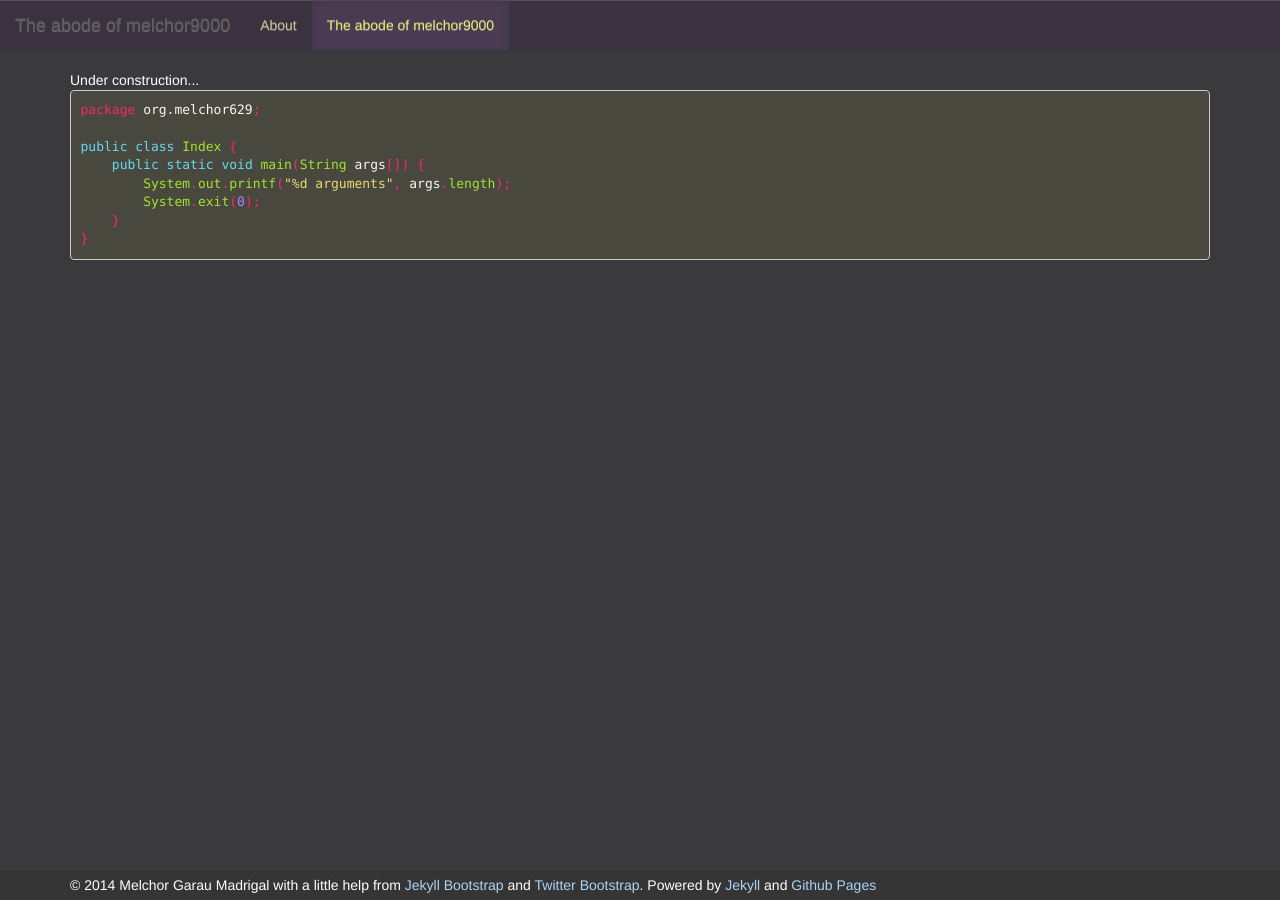
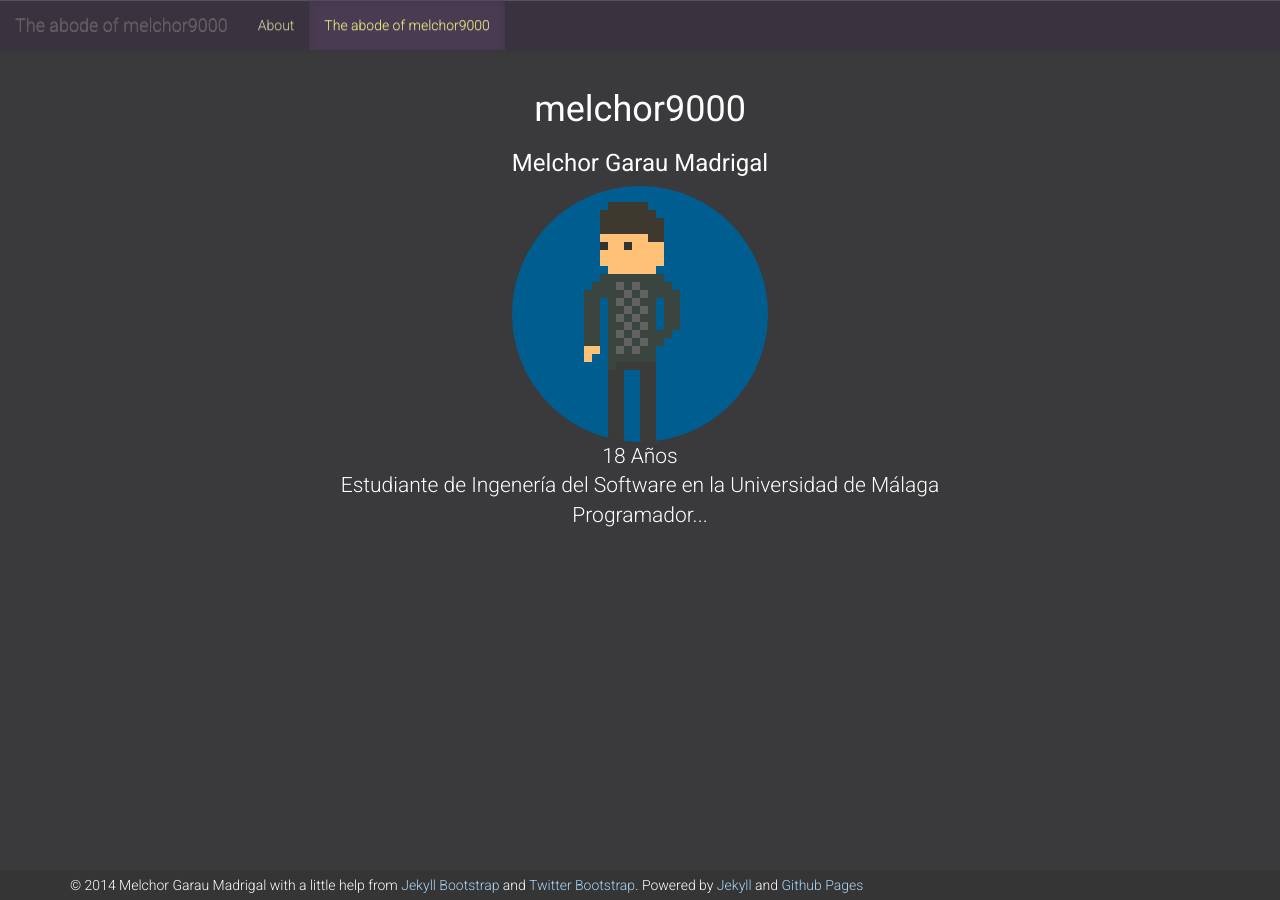
Before and after one commit to melchor629/melchor629.github.com, a Jekyll site: the page built from index.html, in a window 1280 px wide. Built offline with Jekyll 4.4.1, drawn with Linux system fonts in a browser that asks for light colours; nearby versions of some CDN libraries.

Commit message:
Creando la página principal

```diff
--- a/_includes/default.html
+++ b/_includes/default.html
@@ -15,12 +15,15 @@
     <link rel="stylesheet" href="https://maxcdn.bootstrapcdn.com/bootstrap/3.2.0/css/bootstrap.min.css">
     <!-- Optional theme -->
     <link rel="stylesheet" href="https://maxcdn.bootstrapcdn.com/bootstrap/3.2.0/css/bootstrap-theme.min.css">
+    <link href='http://fonts.googleapis.com/css?family=Roboto:400,300,100' rel='stylesheet' type='text/css'>
     <!-- Sticky Footer -->
     <link href="{{ site.baseurl }}/assets/css/bs-sticky-footer.css" rel="stylesheet">
     <!-- Personal Theme -->
     <link href="{{ site.baseurl }}/assets/css/base_style.css" rel="stylesheet">
     <!-- Syntax highlight theme -->
     <link href="{{ site.baseurl }}/assets/css/syntax.css" rel="stylesheet">
+    <!-- Material design effect for links -->
+    <link href="{{ site.baseurl }}/assets/css/waves.min.css" rel="stylesheet">
 
     <!-- HTML5 Shim and Respond.js IE8 support of HTML5 elements and media queries -->
     <!-- WARNING: Respond.js doesn't work if you view the page via file:// -->
@@ -63,9 +66,13 @@
             {% for node in site.pages %}
                 {% if node.title != null %}
                     {% if page.url == node.url %}
-                        <li class="active"><a href="{{ site.baseurl }}{{ node.url }}">{{ node.title }}</a>
+                        <li class="active">
+                          <a href="{{ site.baseurl }}{{ node.url }}" class="waves-effect waves-light">{{ node.title }}</a>
+                        </li>
                     {% else %}
-                        <li><a href="{{ site.baseurl }}{{ node.url }}">{{ node.title }}</a>
+                        <li>
+                          <a href="{{ site.baseurl }}{{ node.url }}" class="waves-effect waves-light">{{ node.title }}</a>
+                        </li>
                     {% endif %}
                 {% endif %}
             {% endfor %}
@@ -84,8 +91,8 @@
         <p>&copy; {{ site.time | date: '%Y' }} {{ site.author.name }}
           with a little help from <a href="http://jekyllbootstrap.com" target="_blank" title="The Definitive Jekyll Blogging Framework">Jekyll Bootstrap</a>
           and <a href="http://twitter.github.com/bootstrap/" target="_blank">Twitter Bootstrap</a>. Powered by <a href="http://jekyllrb.com"
-          title="Transform your plain text into static websites and blogs." target="_blank">Jekyll</a> and <a href="http://pages.github.com" target="_blank">
-            Github Pages</a>
+          title="Transform your plain text into static websites and blogs." target="_blank">Jekyll</a> and
+          <a href="http://pages.github.com" target="_blank">Github Pages</a>
         </p>
       </div>
     </div>
--- a/assets/css/base_style.css
+++ b/assets/css/base_style.css
@@ -3,6 +3,8 @@
  **/
 body {
     background-color: rgb(58, 58, 60);
+    font-family: 'Roboto', sans-serif;
+    font-weight: 300;
 }
 
 /**
@@ -57,3 +59,17 @@ a:hover {
     color: #82856A;
     background-color: rgba(46, 33, 53, 0.4);
 }
+
+/**
+ * Main Page -> Profile
+ **/
+.profile {
+    width: 70%;
+    text-align: center;
+}
+
+.profile_img > div > img {
+    width: 256px;
+    border-radius: 150px;
+
+}
--- a/index.html
+++ b/index.html
@@ -2,14 +2,27 @@
 layout: default
 title: The abode of melchor9000
 ---
-Under construction...
-{% highlight java %}
-package org.melchor629;
+<div class="center-block profile">
+    <div class="profile-name">
+        <h1>melchor9000</h1>
+        <h3>Melchor Garau Madrigal</h3>
+    </div>
 
-public class Index {
-    public static void main(String args[]) {
-        System.out.printf("%d arguments", args.length);
-        System.exit(0);
+    <div class="profile_img">
+        <div class="layer" data-depth="0.3">
+            <img src="assets/img/Pixel Art.png">
+        </div>
+    </div>
+
+    <div class="profile-description">
+        <p class="lead">
+            18 Años<br>Estudiante de Ingenería del Software en la Universidad de Málaga<br>Programador...
+        </p>
+    </div>
+</div>
+
+<script>
+    document.onreadystatechange = function() {
+        $('.profile_img').parallax();
     }
-}
-{% endhighlight %}
+</script>
```
Also changed, not shown: other parts of _includes/default.html (+7 -0 lines), assets/css/waves.min.css (added), assets/img/Pixel Art.png (added), assets/js/jquery.parallax.min.js (added), assets/js/waves.min.js (added), 1 other file.
